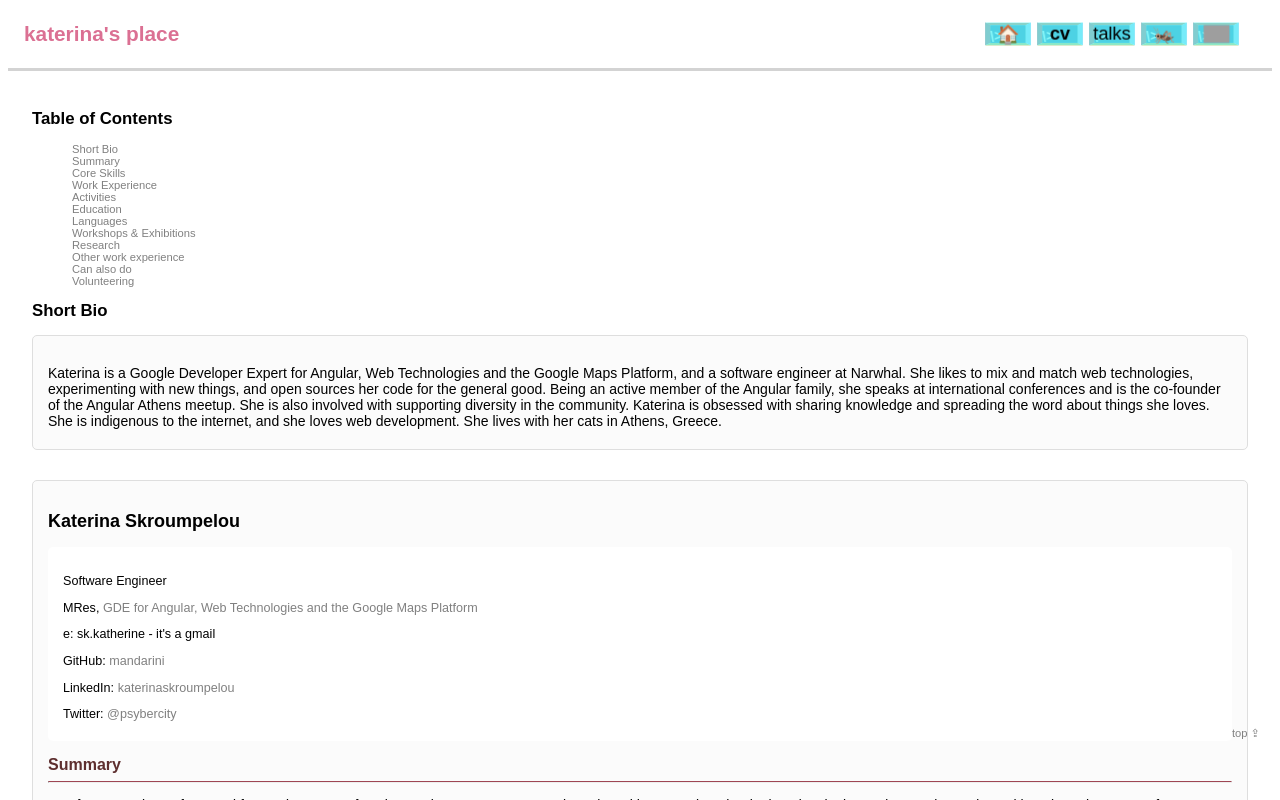
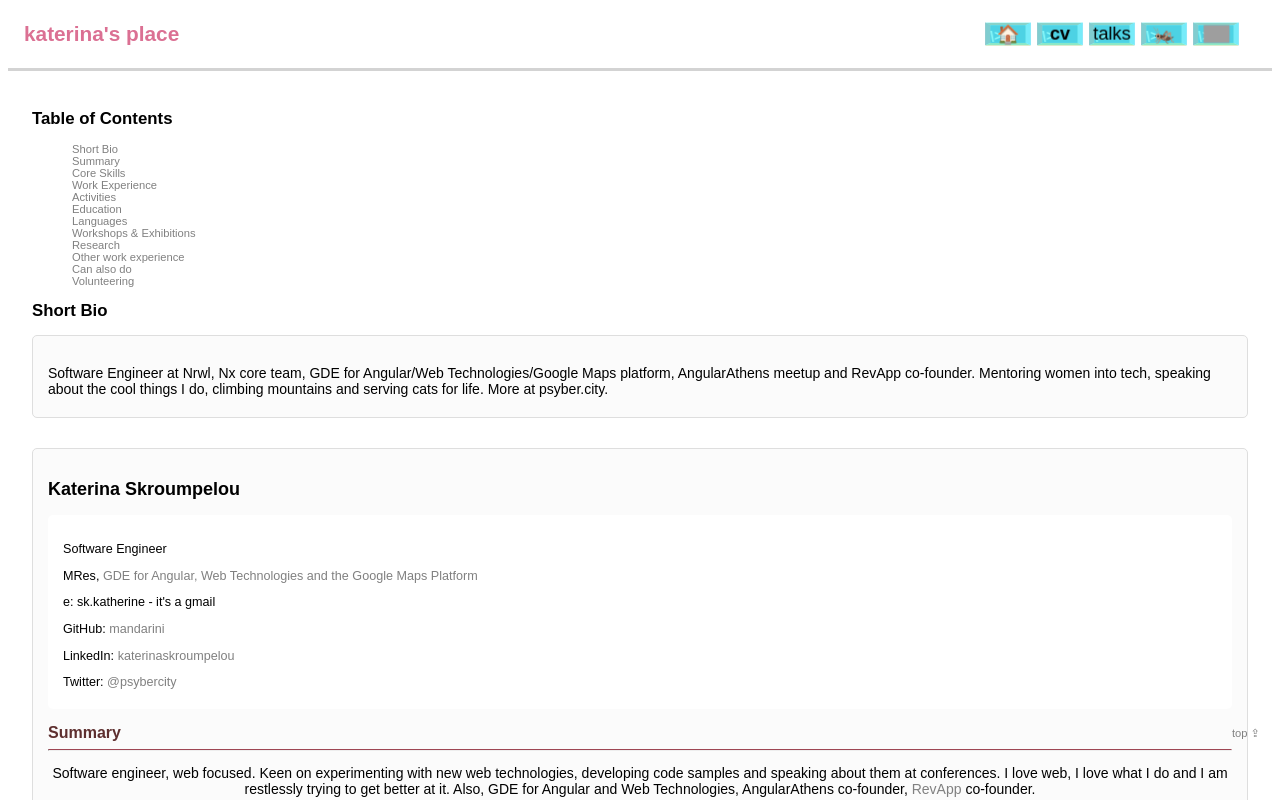
Before and after one commit to mandarini/psybercity-old, an Angular app: page /cv in a window 1280 px wide. Shown: the top 800 px of the page. Built offline with nearby package versions, Linux system fonts and the light colour scheme; grey boxes are pictures that could not be loaded.

Commit message:
updated cv

```diff
--- a/src/app/components/cv/cv.component.html
+++ b/src/app/components/cv/cv.component.html
@@ -31,16 +31,10 @@
     <h1>Short Bio</h1>
     <div class="cv-container">
       <p>
-        Katerina is a Google Developer Expert for Angular, Web Technologies and
-        the Google Maps Platform, and a software engineer at Narwhal. She likes
-        to mix and match web technologies, experimenting with new things, and
-        open sources her code for the general good. Being an active member of
-        the Angular family, she speaks at international conferences and is the
-        co-founder of the Angular Athens meetup. She is also involved with
-        supporting diversity in the community. Katerina is obsessed with sharing
-        knowledge and spreading the word about things she loves. She is
-        indigenous to the internet, and she loves web development. She lives
-        with her cats in Athens, Greece.
+        Software Engineer at Nrwl, Nx core team, GDE for Angular/Web
+        Technologies/Google Maps platform, AngularAthens meetup and RevApp
+        co-founder. Mentoring women into tech, speaking about the cool things I
+        do, climbing mountains and serving cats for life. More at psyber.city.
       </p>
     </div>
     <div class="cv-container long">
@@ -80,15 +74,13 @@
         <h2>Summary</h2>
         <hr />
         <p>
-          Software engineer, front-end focused, 4 years of work experience. Keen
-          on experimenting with new web technologies, developing code samples
-          and speaking about them at conferences. I love web, I love what I do
-          and I am restlessly trying to get better at it. Also, GDE for Angular
-          and Web Technologies, AngularAthens co-founder,
-          <a href="https://voxxeddays.com/athens/" target="_blank"
-            >VoxxedDays Greece</a
-          >
-          program committee member.
+          Software engineer, web focused. Keen on experimenting with new web
+          technologies, developing code samples and speaking about them at
+          conferences. I love web, I love what I do and I am restlessly trying
+          to get better at it. Also, GDE for Angular and Web Technologies,
+          AngularAthens co-founder,
+          <a href="https://getrevapp.com" target="_blank">RevApp</a>
+          co-founder.
         </p>
       </section>
       <section class="cv-skills">
@@ -111,9 +103,7 @@
               <p>
                 <a href="https://nrwl.io/" target="_blank">Narwhal</a>
               </p>
-              <p>
-                <b>Software Engineer</b>
-              </p>
+              <p><b>Software Engineer</b>, Nx Core team</p>
             </td>
           </tr>
           <tr>
@@ -620,9 +610,7 @@
           <tr>
             <th>Programming / Coding tools and technologies</th>
             <td>
-              <p>
-                (familiarity with:) Java, Python, TensorflowJs
-              </p>
+              <p>(familiarity with:) Java, Python, TensorflowJs</p>
               <p>
                 (quite comfortable with:) nodejs, webpack, Processing, gulp +
                 other web things
```
